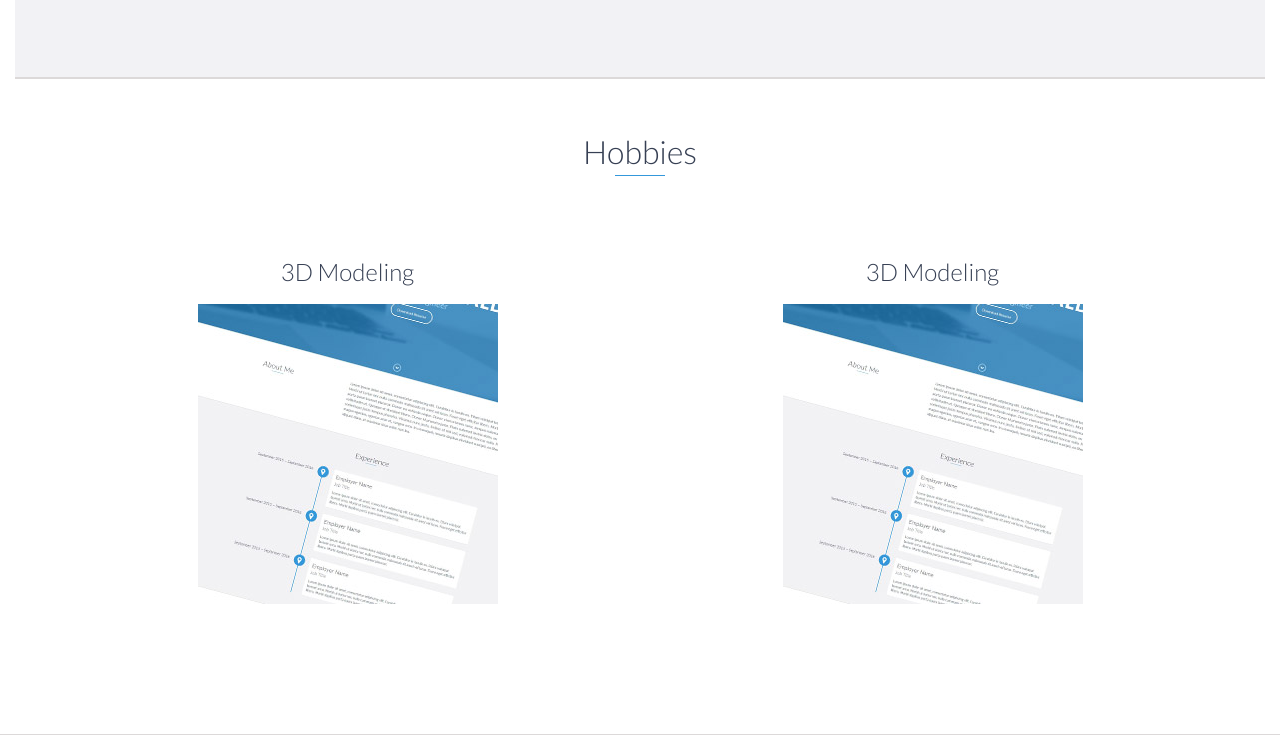
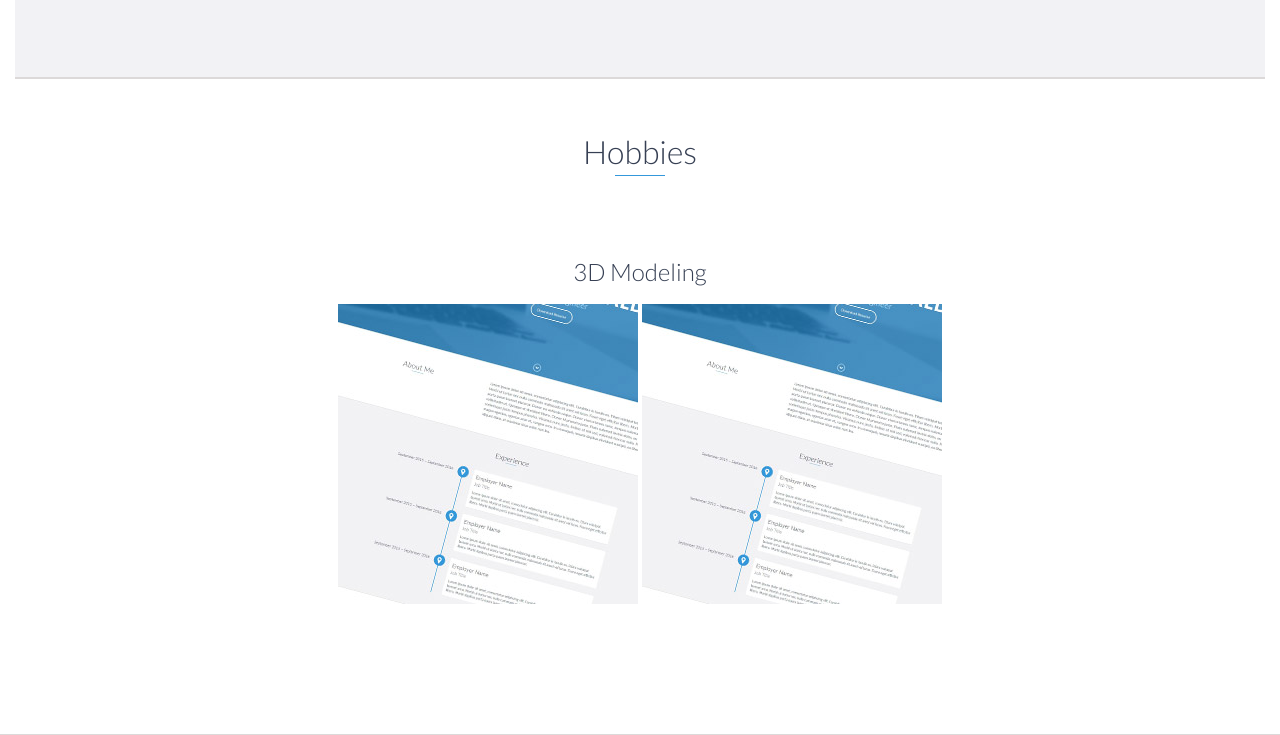
Before and after one commit to qusaizakir/qusaizakir-portfolio, a plain HTML site: page index.html in a window 1280 px wide. Shown: the part 1710-2445 px from the top of the page. Drawn offline with nearby package versions, Linux system fonts and the light colour scheme.

Commit message:
Update index.html

```diff
--- a/index.html
+++ b/index.html
@@ -111,25 +111,16 @@
 
 <div class="container">
             <div class="row">
-	      <div class="col-sm-6">
+	      <div class="col-sm-12">
                 <div class="project no-image">
                     <div class="project-info">
 			    <h3>3D Modeling</h3>
                         <img src="images/project.jpg" />
+			    <img src="images/project.jpg" />
                     </div>
                     <!-- End .project-info -->
                  </div>
 		</div>
-                <!-- End .project -->
-		<div class="col-sm-6">
-                <div class="project no-image">
-                    <div class="project-info">
-			 <h3>3D Modeling</h3>
-			<img src="images/project.jpg" />
-                    </div>
-                    <!-- End .project-info -->
-                </div>
-                </div>
 	</div>
                 <!-- End .project -->
             </div>
```
